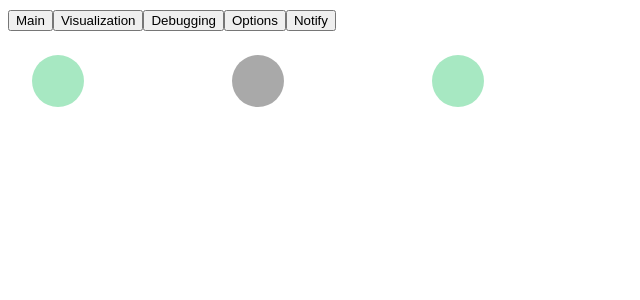
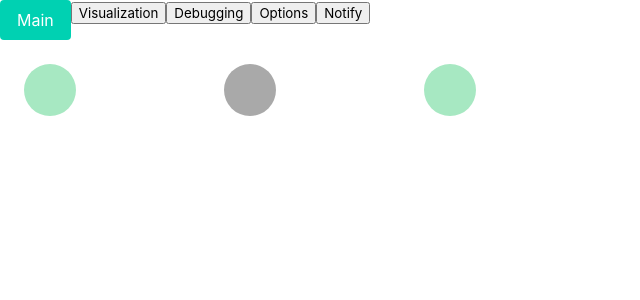
Before and after one commit to oslabs-beta/flowkat, a React app: page /vis in a window 1280 px wide. Shown: the top 300 px of the page, without its empty margins (0-640 px from the left). Built offline with nearby package versions, Linux system fonts and the light colour scheme.

Commit message:
Rendering for Viscontainer almost complete; implemented Bulma in scss file

```diff
--- a/index.html
+++ b/index.html
@@ -7,6 +7,7 @@
     <meta charset="UTF-8" />
     <!-- <meta http-equiv="Content-Security-Policy" content="script-src 'self'" /> -->
     <meta http-equiv="Content-Security-Policy" content="script-src 'self' https://d3js.org" />
+    <meta name="viewport" content="width=device-width, initial-scale=1">
   </head>
   <body>
     <div id="root"></div>
--- a/src/components/NavBar.jsx
+++ b/src/components/NavBar.jsx
@@ -10,7 +10,7 @@ class NavBar extends Component {
   render() {
     return (
       <div id="nav-bar">
-        <Link to="/"><button>Main</button></Link>
+        <Link to="/" className="button is-primary">Main</Link>
         <Link to="/vis"><button>Visualization</button></Link>
         <Link to="/debug"><button>Debugging</button></Link>
         <Link to="/options"><button>Options</button></Link>
--- a/src/components/visualization/VisContainer.jsx
+++ b/src/components/visualization/VisContainer.jsx
@@ -17,7 +17,9 @@ class VisContainer extends Component {
         { name: 'broker2', x: 325, y: 290, connections: true},
       ],
       consumers: [
-
+        { name: 'consumer1', cx: 50, cy: 600, connections: true},
+        { name: 'consumer2', cx: 250, cy: 600, connections: true},
+        { name: 'consumer3', cx: 450, cy: 600, connections: true},
       ],
     }
   }
@@ -25,15 +27,15 @@ class VisContainer extends Component {
   componentDidMount() {
     console.log('VisContainer Mounted');
 
-    visFuncs.renderProducers(this.state.producers);
-
+    visFuncs.renderProsCons(this.state.producers);
     visFuncs.renderBrokers(this.state.brokers);
+    visFuncs.renderProsCons(this.state.consumers);
   }
 
   render() {
     return (
       <div id="vis-container">
-        <svg id="svg-container" width="80%" height="80%"></svg>
+        <svg id="svg-container" width="100%" height="100%"></svg>
         {/* <div id="prod-broke-pipes"></div> */}
         {/* <svg id="brokers"></svg> */}
         {/* <div id="broke-con-pipes"></div>
--- a/src/components/visualization/visFuncs.js
+++ b/src/components/visualization/visFuncs.js
@@ -1,5 +1,5 @@
 const visFuncs = {
-  renderProducers(arrProds) {
+  renderProsCons(arrProds) {
     for (let i = 0; i < arrProds.length; i++) {
       let currProducer = arrProds[i];
 
@@ -14,9 +14,9 @@ const visFuncs = {
     }
   },
 
-  renderBrokers(arrBrokers) {
-    for (let i = 0; i < arrBrokers.length; i++) {
-      let currBroker = arrBrokers[i];
+  renderBrokers(arrBros) {
+    for (let i = 0; i < arrBros.length; i++) {
+      let currBroker = arrBros[i];
 
       let currSquare = d3.select('#svg-container')
       .append('rect')
@@ -28,6 +28,10 @@ const visFuncs = {
       .attr('ry', 10)
       .attr('fill', '#bb8fce')
     }
+  },
+
+  renderConsumers(arrCons) {
+
   }
 }
 
--- a/styles.scss
+++ b/styles.scss
@@ -1,7 +1,8 @@
 @import url('https://fonts.googleapis.com/css2?family=Open+Sans:wght@300;400;600;700&display=swap');
+@import "https://cdn.jsdelivr.net/npm/bulma@0.9.3/css/bulma.min.css";
 
 body {
-  font-family: 'Open Sans', sans-serif;
+  // font-family: 'Open Sans', sans-serif;
   // color: #CB63FF;
 }
 
```
Also changed, not shown: 1 other file (tests, documents, lock files or other folders).
